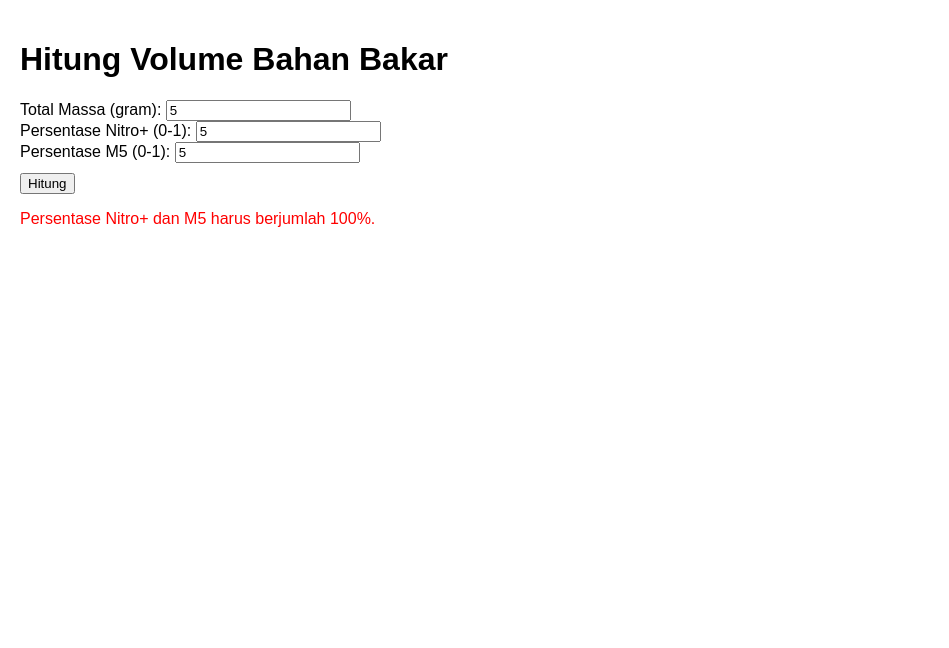
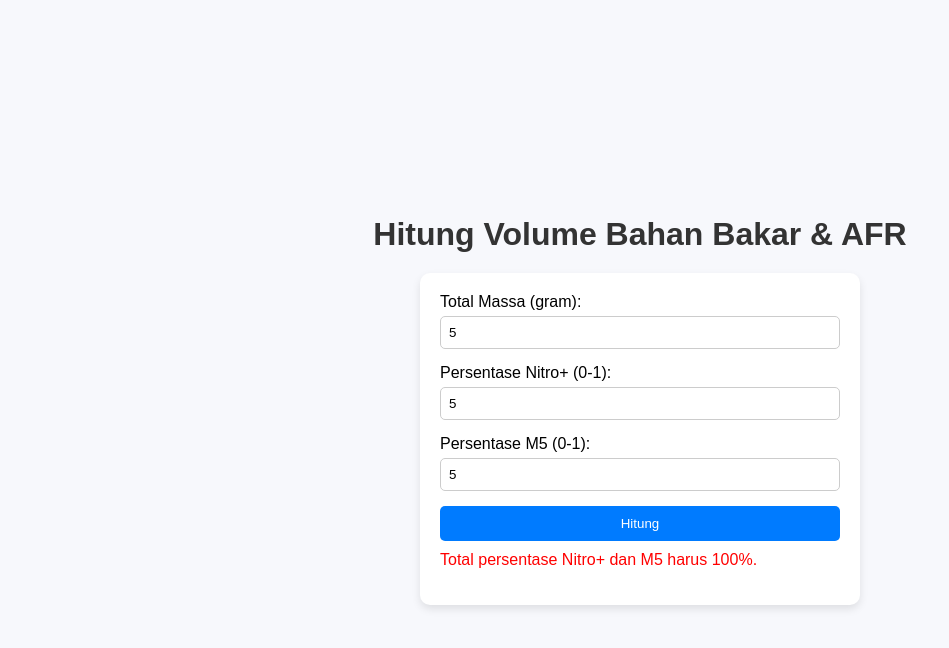
Before and after one commit to andikasulis/vpmixing, a React (Create React App) app: page / in a window 1280 px wide. Both pictures are taken after typing "5", "5", "5" into the empty fields and a click on the button "Hitung". Shown: the top 648 px of the page, without its empty margins (0-949 px from the left). Built offline with nearby package versions, Linux system fonts and the light colour scheme.

Commit message:
Penambahan fitur untuk target afr

```diff
--- a/src/App.js
+++ b/src/App.js
@@ -10,8 +10,8 @@ function App() {
   const [results, setResults] = useState(null);
   const [error, setError] = useState(null);
 
-  // Fungsi hitung volume
-  const calculateVolume = () => {
+  // Fungsi hitung volume dan AFR
+  const calculateVolumeAndAFR = () => {
     setError(null);
 
     const totalMassValue = parseFloat(totalMass);
@@ -29,7 +29,7 @@ function App() {
     }
 
     if (Math.abs(percentageNitroValue + percentageM5Value - 1.0) > Number.EPSILON) {
-      setError("Persentase Nitro+ dan M5 harus berjumlah 100%.");
+      setError("Total persentase Nitro+ dan M5 harus 100%.");
       return;
     }
 
@@ -51,73 +51,146 @@ function App() {
     // Hitung volume lube (5 ml per 1000 ml)
     const lubeVolume = totalVolume * (5.0 / 1000.0);
 
+    // Perhitungan AFR Campuran
+    const afrNitro = 13.0; // AFR Shell Nitro+
+    const afrM5 = 6.5; // AFR M5
+    const afrMixture = 1 / (percentageNitroValue / afrNitro + percentageM5Value / afrM5);
+
+    // AFR Target
+    const afrRich = afrMixture * 0.9; // Untuk tenaga maksimum (rich)
+    const afrLean = afrMixture * 1.05; // Untuk efisiensi lebih baik (lean)
+
     // Simpan hasil ke state
     setResults({
       volumeNitro: volumeNitro.toFixed(2),
       volumeM5: volumeM5.toFixed(2),
       totalVolume: totalVolume.toFixed(2),
       lubeVolume: lubeVolume.toFixed(2),
+      afrMixture: afrMixture.toFixed(2),
+      afrRich: afrRich.toFixed(2),
+      afrLean: afrLean.toFixed(2),
     });
   };
 
   return (
-    <div style={{ padding: "20px", fontFamily: "Arial" }}>
-      <h1>Hitung Volume Bahan Bakar</h1>
+    <div style={styles.container}>
+      <h1 style={styles.title}>Hitung Volume Bahan Bakar & AFR</h1>
+      <div style={styles.card}>
         <form
           onSubmit={(e) => {
             e.preventDefault();
-          calculateVolume();
+            calculateVolumeAndAFR();
           }}
         >
-        <div>
-          <label>Total Massa (gram): </label>
+          <div style={styles.inputGroup}>
+            <label>Total Massa (gram):</label>
             <input
               type="number"
+              style={styles.input}
               value={totalMass}
               onChange={(e) => setTotalMass(e.target.value)}
               required
             />
           </div>
-        <div>
-          <label>Persentase Nitro+ (0-1): </label>
+          <div style={styles.inputGroup}>
+            <label>Persentase Nitro+ (0-1):</label>
             <input
               type="number"
               step="0.01"
+              style={styles.input}
               value={percentageNitro}
               onChange={(e) => setPercentageNitro(e.target.value)}
               required
             />
           </div>
-        <div>
-          <label>Persentase M5 (0-1): </label>
+          <div style={styles.inputGroup}>
+            <label>Persentase M5 (0-1):</label>
             <input
               type="number"
               step="0.01"
+              style={styles.input}
               value={percentageM5}
               onChange={(e) => setPercentageM5(e.target.value)}
               required
             />
           </div>
-        <button type="submit" style={{ marginTop: "10px" }}>
+          <button type="submit" style={styles.button}>
             Hitung
           </button>
         </form>
 
-      {/* Menampilkan Error */}
-      {error && <p style={{ color: "red" }}>{error}</p>}
+        {error && <p style={styles.error}>{error}</p>}
 
-      {/* Menampilkan Hasil */}
         {results && (
-        <div style={{ marginTop: "20px" }}>
+          <div style={styles.result}>
             <h2>Hasil Perhitungan:</h2>
             <p>Volume Nitro+: {results.volumeNitro} ml</p>
             <p>Volume M5: {results.volumeM5} ml</p>
             <p>Total Volume: {results.totalVolume} ml</p>
             <p>Volume Lube: {results.lubeVolume} ml</p>
+            <h2>AFR Target:</h2>
+            <p>AFR Campuran (Stoikiometri): {results.afrMixture}</p>
+            <p>AFR Tenaga Maksimum (Rich): {results.afrRich}</p>
+            <p>AFR Efisiensi Lebih Baik (Lean): {results.afrLean}</p>
           </div>
         )}
+      </div>
     </div>
   );
 }
 
+const styles = {
+  container: {
+    display: "flex",
+    flexDirection: "column",
+    alignItems: "center",
+    justifyContent: "center",
+    height: "100vh",
+    backgroundColor: "#f7f8fc",
+    fontFamily: "Arial, sans-serif",
+  },
+  card: {
+    backgroundColor: "#ffffff",
+    padding: "20px",
+    borderRadius: "10px",
+    boxShadow: "0 4px 8px rgba(0, 0, 0, 0.1)",
+    width: "400px",
+  },
+  title: {
+    marginBottom: "20px",
+    color: "#333333",
+  },
+  inputGroup: {
+    display: "flex",
+    flexDirection: "column",
+    marginBottom: "15px",
+  },
+  input: {
+    padding: "8px",
+    border: "1px solid #cccccc",
+    borderRadius: "5px",
+    marginTop: "5px",
+  },
+  button: {
+    padding: "10px",
+    backgroundColor: "#007BFF",
+    color: "#ffffff",
+    border: "none",
+    borderRadius: "5px",
+    cursor: "pointer",
+    width: "100%",
+  },
+  buttonHover: {
+    backgroundColor: "#0056b3",
+  },
+  error: {
+    color: "red",
+    marginTop: "10px",
+  },
+  result: {
+    marginTop: "20px",
+    color: "#333333",
+  },
+};
+
 export default App;
```
Lines whose indentation alone changed are shown as unchanged.
